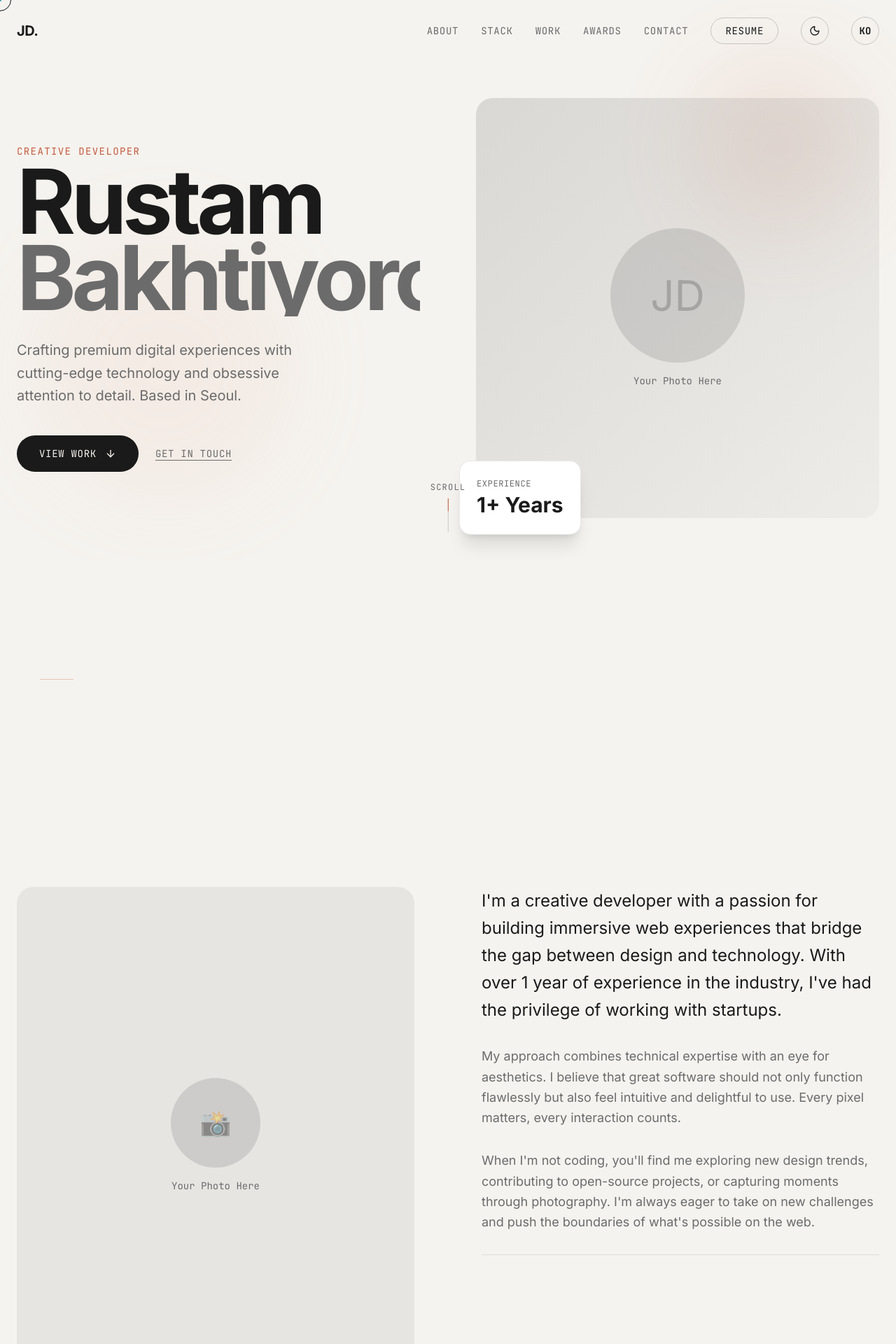
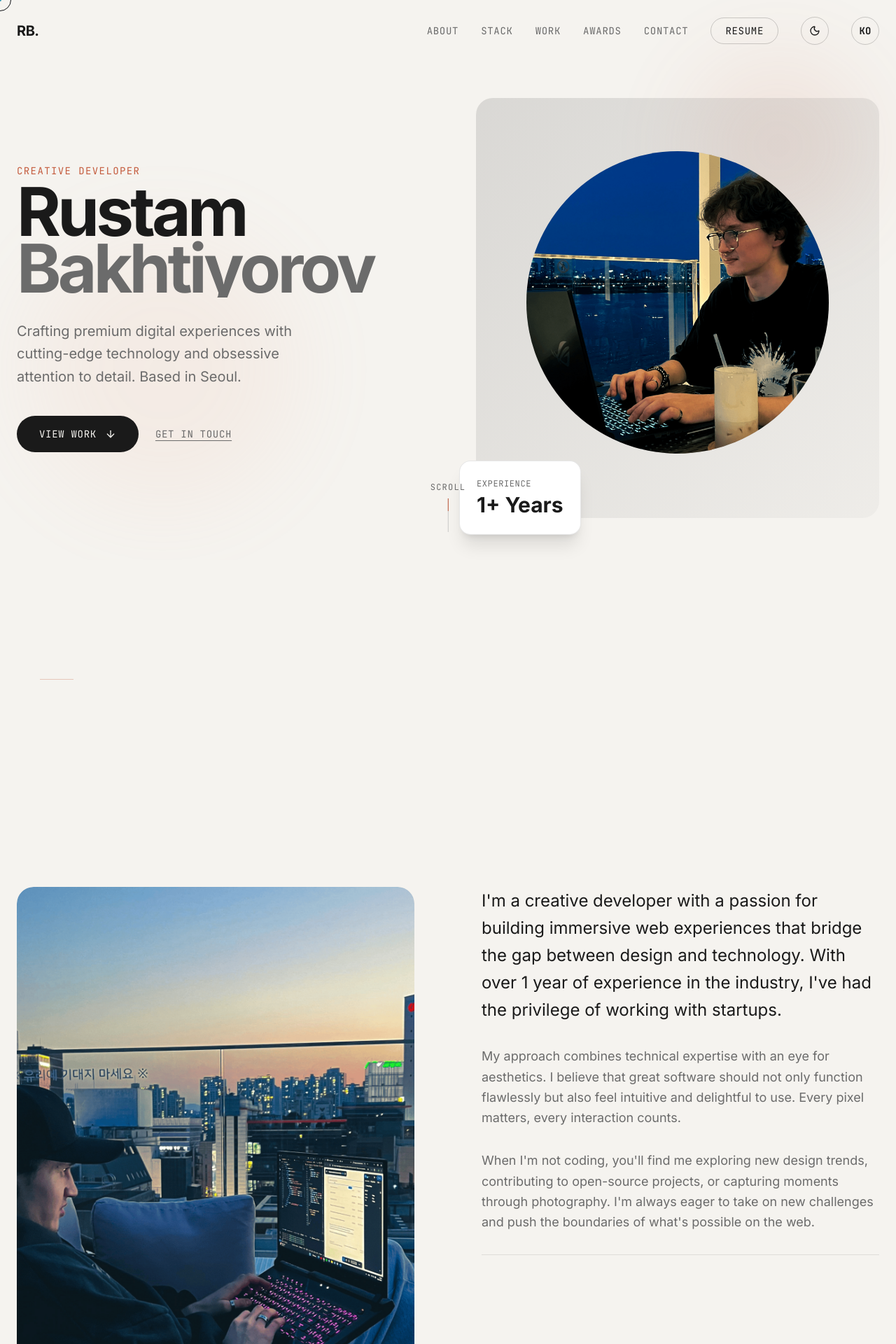
Before and after one commit to rust4work/portfolio2, a Next.js app: page / in a window 1280 px wide. Shown: the top 1920 px of the page at 70% size. Built offline with nearby package versions, Linux system fonts and the light colour scheme.

Commit message:
feat: added personal pics

```diff
--- a/src/components/Navigation.tsx
+++ b/src/components/Navigation.tsx
@@ -66,7 +66,7 @@ export default function Navigation() {
               window.scrollTo({ top: 0, behavior: "smooth" });
             }}
           >
-            JD.
+            RB.
           </a>
 
           <div className="hidden md:flex items-center gap-8">
--- a/src/sections/About.tsx
+++ b/src/sections/About.tsx
@@ -5,6 +5,8 @@ import gsap from "gsap";
 import { ScrollTrigger } from "gsap/ScrollTrigger";
 import SectionHeader from "@/components/SectionHeader";
 import { useLanguage } from "@/context/LanguageContext";
+import NextImage from "next/image";
+import devpic2 from "@/../public/devpic2.png";
 
 gsap.registerPlugin(ScrollTrigger);
 
@@ -90,16 +92,11 @@ export default function About() {
           <div className="relative">
             <div className="relative aspect-[4/5] rounded-3xl overflow-hidden bg-fg-muted/10">
               <div className="absolute inset-0 flex items-center justify-center">
-                <div className="text-center">
-                  <div className="w-32 h-32 mx-auto mb-4 rounded-full bg-fg-muted/20 flex items-center justify-center">
-                    <span className="font-display text-4xl text-fg-muted/40">
-                      📸
-                    </span>
-                  </div>
-                  <p className="font-mono text-sm text-fg-muted">
-                    Your Photo Here
-                  </p>
-                </div>
+                <NextImage
+                  src={devpic2}
+                  alt="Developer"
+                  className="w-full h-full object-cover rounded-3xl"
+                />
               </div>
             </div>
           </div>
@@ -127,7 +124,8 @@ export default function About() {
                     className="stat-number font-display text-4xl md:text-5xl font-bold text-accent"
                     data-value={stat.value}
                   >
-                    0{stat.suffix}
+                    {stat.value}
+                    {stat.suffix}
                   </p>
                   <p className="font-mono text-sm text-fg-muted uppercase tracking-wider mt-2">
                     {stat.label}
--- a/src/sections/Hero.tsx
+++ b/src/sections/Hero.tsx
@@ -5,6 +5,8 @@ import gsap from "gsap";
 import { ScrollTrigger } from "gsap/ScrollTrigger";
 import { ArrowDown } from "lucide-react";
 import { useLanguage } from "@/context/LanguageContext";
+import NextImage from "next/image";
+import devpic from "@/../public/devpic.png";
 
 gsap.registerPlugin(ScrollTrigger);
 
@@ -95,12 +97,12 @@ export default function Hero() {
           </div>
 
           <div className="overflow-hidden">
-            <h1 className="hero-line font-display text-6xl md:text-7xl lg:text-8xl xl:text-9xl font-bold tracking-tighter leading-[0.85]">
+            <h1 className="hero-line font-display text-5xl md:text-6xl lg:text-7xl xl:text-8xl font-bold tracking-tighter leading-[0.85]">
               Rustam
             </h1>
           </div>
           <div className="overflow-hidden">
-            <h1 className="hero-line font-display text-6xl md:text-7xl lg:text-8xl xl:text-9xl font-bold tracking-tighter leading-[0.85] text-fg-muted">
+            <h1 className="hero-line font-display text-5xl md:text-6xl lg:text-7xl xl:text-8xl font-bold tracking-tighter leading-[0.85] text-fg-muted">
               Bakhtiyorov
             </h1>
           </div>
@@ -134,14 +136,13 @@ export default function Hero() {
           <div className="absolute inset-0 rounded-3xl overflow-hidden">
             <div className="w-full h-full bg-gradient-to-br from-fg-muted/20 to-fg-muted/5 flex items-center justify-center">
               <div className="text-center">
-                <div className="w-48 h-48 mx-auto mb-4 rounded-full bg-fg-muted/20 flex items-center justify-center">
-                  <span className="font-display text-6xl text-fg-muted/40">
-                    JD
-                  </span>
+                <div className="w-108 h-108 mx-auto mb-4 rounded-full bg-fg-muted/20 flex items-center justify-center">
+                  <NextImage
+                    src={devpic}
+                    alt="Developer"
+                    className="w-full h-full object-cover rounded-full"
+                  />
                 </div>
-                <p className="font-mono text-sm text-fg-muted">
-                  Your Photo Here
-                </p>
               </div>
             </div>
           </div>
--- a/tailwind.config.ts
+++ b/tailwind.config.ts
@@ -14,3 +14,5 @@ const config: Config = {
 };
 
 export default config;
+// Ensure aspect-ratio and animation utilities are enabled
+// (They are by default in Tailwind v3+)
```
Also changed, not shown: public/devpic.png (added), public/devpic2.png (added).
